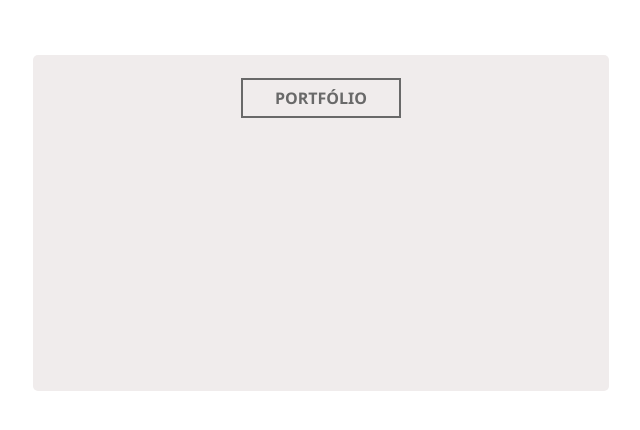
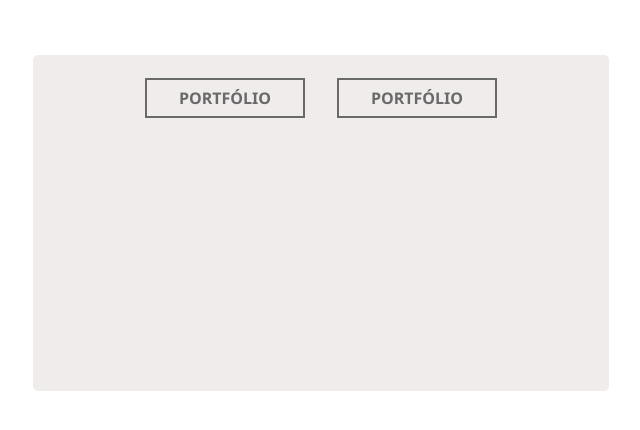
Before and after one commit to AndersonS7/VemSerTech_FrontEnd, a plain HTML site: page index.html in a window 1280 px wide. Shown: the part 110-540 px from the top of the page, without its empty margins (319-959 px from the left). Drawn offline with Linux system fonts and the light colour scheme.

Commit message:
alteração no css

```diff
--- a/index.html
+++ b/index.html
@@ -16,6 +16,7 @@
         <div class="navigation">
             <nav>
                 <a href="././projetos/portfolio/app_portfolio.html">Portfólio</a>
+                <a href="././projetos/portfolio/app_portfolio.html">Portfólio</a>
             </nav>
         </div>
     </div>
--- a/style.css
+++ b/style.css
@@ -34,6 +34,7 @@
     display: flex;
     justify-content: center;
     flex-wrap: wrap;
+    gap: 2rem;
     width: 100%;
 }
 
```
